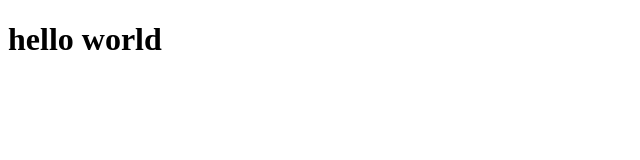
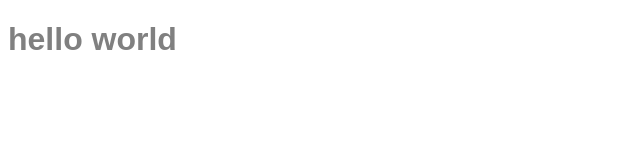
Before and after one commit to theSaltGuy/theSaltGuy.github.io, a plain HTML site: page index.html in a window 1280 px wide. Shown: the whole page, without its empty margins (0-640 px from the left). Drawn offline with Linux system fonts and the light colour scheme.

Commit message:
added css

```diff
--- a/index.html
+++ b/index.html
@@ -4,6 +4,7 @@
     <meta charset="UTF-8">
     <meta name="viewport" content="width=device-width, initial-scale=1.0">
     <meta http-equiv="X-UA-Compatible" content="ie=edge">
+    <link rel="stylesheet" href="/static/styles.css">
     <title>test</title>
 </head>
 <body>
--- /dev/null
+++ b/static/styles.css
@@ -0,0 +1,4 @@
+h1{
+    font-family: Arial, Helvetica, sans-serif;
+    color: gray;
+}
```
